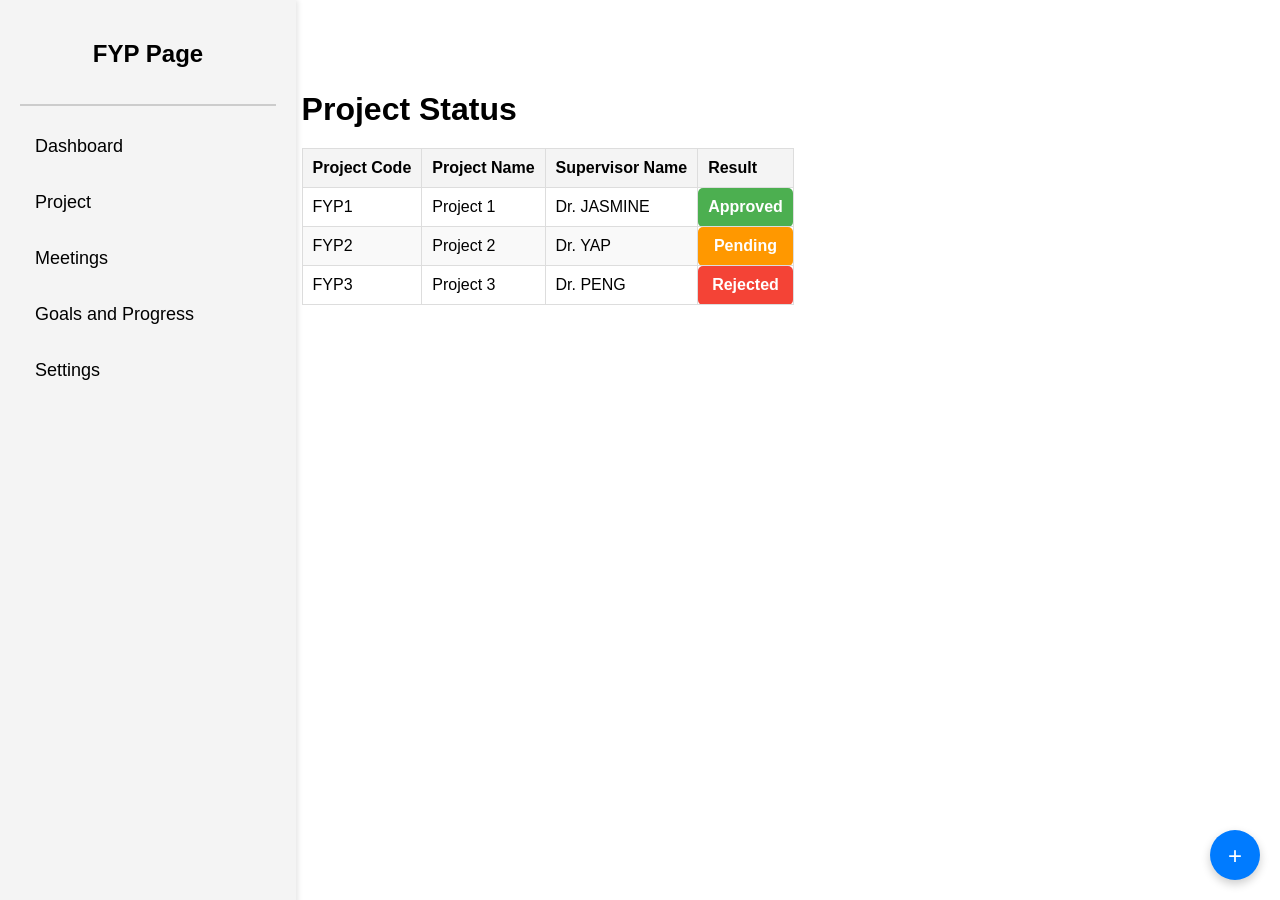
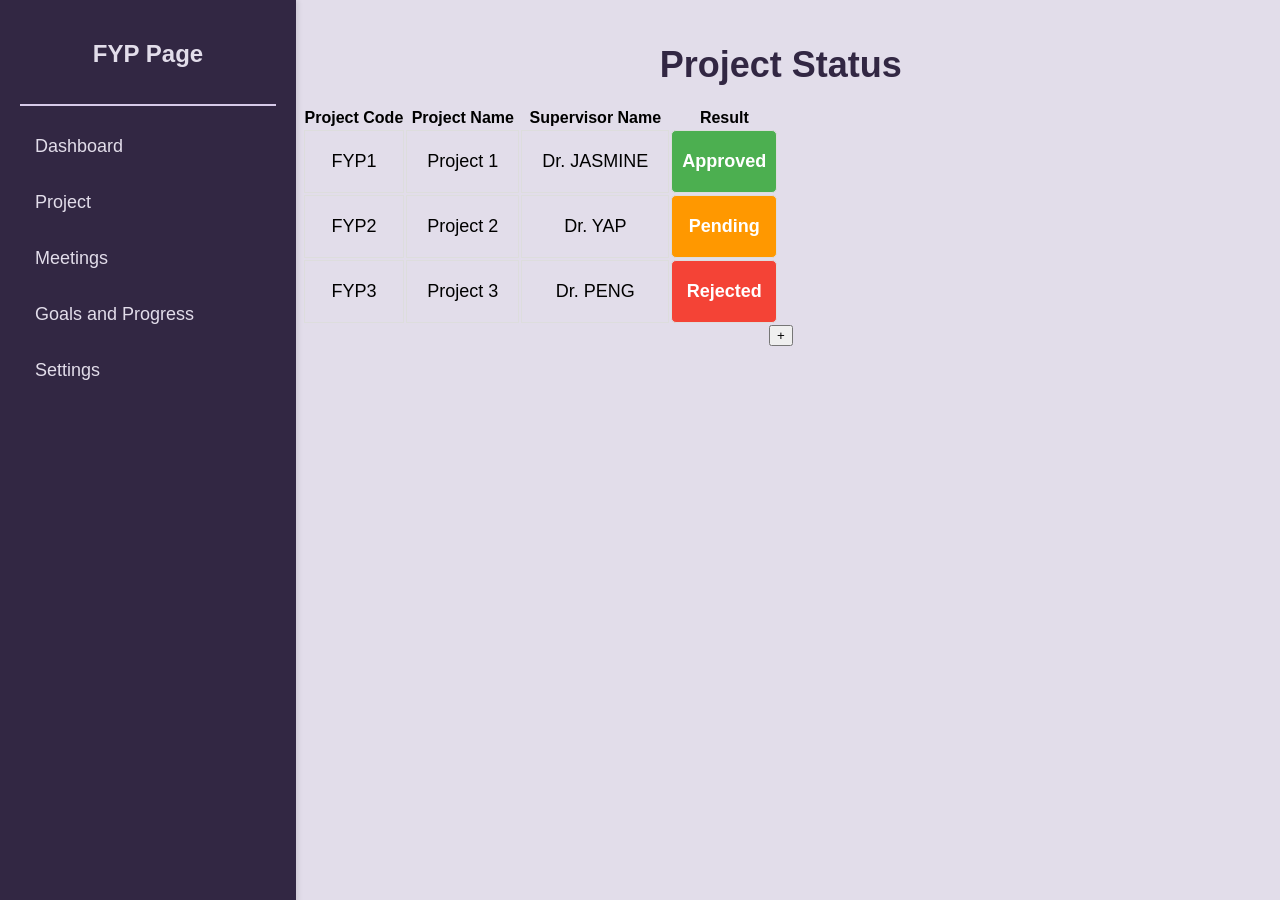
Before and after one commit to NgYunShi1211103311/FYP-Website, a PHP site: page /studentprojectstatus.html in a window 1280 px wide. Run offline with PHP 8.4, Linux system fonts and the light colour scheme.

Commit message:
Update studentprojectstatus.css

```diff
--- a/assignment/studentprojectstatus.css
+++ b/assignment/studentprojectstatus.css
@@ -1,16 +1,16 @@
-/* General styles */
 body {
     font-family: Arial, sans-serif;
     margin: 0;
     padding: 0;
     display: flex;
     overflow-x: hidden;
+    background-color: #E2DDEA;
 }
 
-/* Sidebar styles */
 .sidebar {
     width: 20%;
-    background-color: #f4f4f4;
+    background-color: #322743;
+    color: #fff;
     height: 100vh;
     padding: 20px;
     box-shadow: 2px 0 5px rgba(0, 0, 0, 0.1);
@@ -23,11 +23,12 @@ body {
     text-align: center;
     font-size: 24px;
     margin-bottom: 10px;
+    color: #E2DDEA;
 }
 
 .sidebar hr {
     margin-bottom: 20px;
-    border: 1px solid #ccc;
+    border: 1px solid #d6cae9;
 }
 
 .sidebar ul {
@@ -42,7 +43,7 @@ body {
 .sidebar ul li a {
     text-decoration: none;
     font-size: 18px;
-    color: #000;
+    color: #E2DDEA;
     display: block;
     padding: 10px 15px;
     border-radius: 5px;
@@ -50,51 +51,65 @@ body {
 }
 
 .sidebar ul li a:hover {
-    background-color: #ddd;
+    background-color: #d6cae9;
 }
 
-/* Main content styles */
 .student_projectstatus {
-    margin-left: 22%; /* Space for the sidebar */
+    margin-left: 22%;
     padding: 20px;
-    margin-top: 50px;
+    text-align: center;
+    width: 75%;
 }
 
 .student_projectstatus h1 {
     margin-bottom: 20px;
+    font-size: 36px;
+    color: #322743;
+    text-align: center;
 }
 
-/* Table styles */
-.project-table {
+.projecttable {
+    margin: 0 auto;
     width: 100%;
+    max-width: 1200px;
     border-collapse: collapse;
     margin-bottom: 20px;
-    text-align: left;
+    text-align: center;
+    background-color: #fff;
+    border-radius: 10px;
+    overflow: hidden;
+    box-shadow: 0 4px 10px rgba(0, 0, 0, 0.2);
 }
 
-.project-table thead {
-    background-color: #f4f4f4;
+.projecttable thead {
+    background-color: #70569a;
+    color: #E2DDEA;
 }
 
-.project-table th, .project-table td {
+.projecttable th,td {
     border: 1px solid #ddd;
-    padding: 10px;
-    font-size: 16px;
+    padding: 20px;
+    font-size: 18px;
 }
 
-.project-table th {
+.projecttable th {
     font-weight: bold;
+    text-transform: uppercase;
 }
 
-.project-table tbody tr:nth-child(even) {
+.projecttable tbody tr:nth-child(even) {
     background-color: #f9f9f9;
 }
 
-/* Status styles */
+.projecttable tbody tr:hover {
+    background-color: #d6cae9;
+    cursor: pointer;
+}
+
 .status {
     text-align: center;
     font-weight: bold;
-    padding: 5px;
+    padding: 10px;
     border-radius: 5px;
     color: white;
 }
@@ -111,8 +126,7 @@ body {
     background-color: #F44336;
 }
 
-/* Add button styles */
-.add-button {
+.addbutton {
     background-color: #007BFF;
     color: white;
     border: none;
@@ -129,6 +143,6 @@ body {
     line-height: 50px;
 }
 
-.add-button:hover {
+.addbutton:hover {
     background-color: #0056b3;
 }
```
